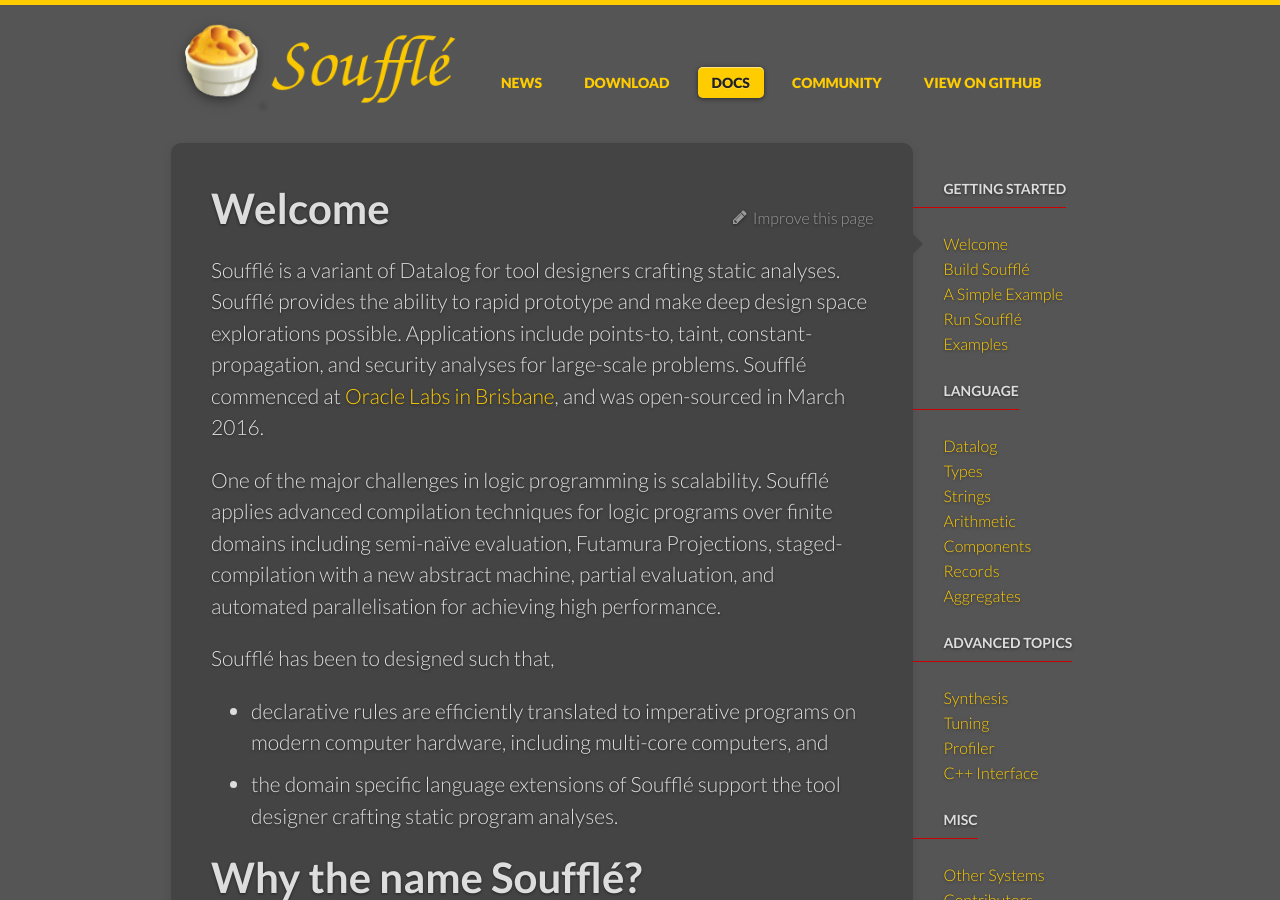
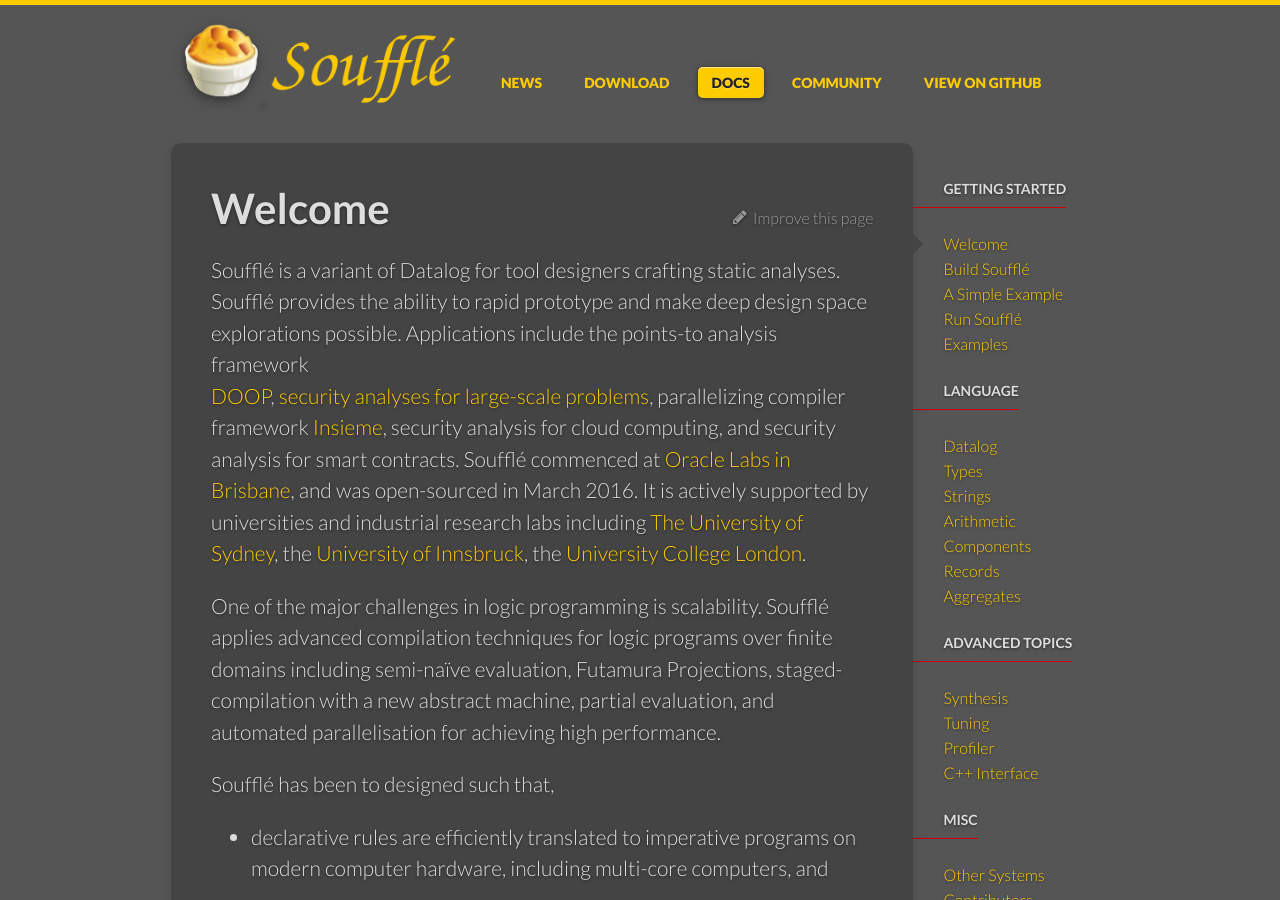
Before and after one commit to souffle-lang/souffle-lang.github.io, a Jekyll site: the page built from _docs/index.md, in a window 1280 px wide and 900 px high. Built offline with Jekyll 4.4.1, drawn with Linux system fonts in a browser that asks for light colours; emoji names are drawn with the system emoji font.

Commit message:
added attributions

```diff
--- a/_docs/index.md
+++ b/_docs/index.md
@@ -6,7 +6,12 @@ redirect_from: /docs/index.html
 ---
 Soufflé is a variant of Datalog for tool designers crafting static analyses.
 Soufflé provides the ability to rapid prototype and make deep design space explorations possible.
-Applications include points-to, taint, constant-propagation, and security analyses for large-scale problems. Soufflé commenced at [Oracle Labs in Brisbane](https://github.com/oracle/souffle/wiki/Contributors), and was open-sourced in March 2016.
+Applications include the points-to analysis framework
+ [DOOP](https://bitbucket.org/yanniss/doop),
+[security analyses for large-scale problems](https://labs.oracle.com/pls/apex/f?p=labs:49:::::P49_PROJECT_ID:122),
+parallelizing compiler framework [Insieme](http://www.insieme-compiler.org),
+ security analysis for cloud computing, and security analysis for smart contracts.
+Soufflé commenced at [Oracle Labs in Brisbane](https://github.com/oracle/souffle/wiki/Contributors), and was open-sourced in March 2016. It is actively supported by universities and industrial research labs including [The University of Sydney](http://sydney.edu.au), the [University of Innsbruck](https://www.uibk.ac.at/index.html.en), the [University College London](https://www.ucl.ac.uk).
 
 One of the major challenges in logic programming is scalability.
 Soufflé applies advanced compilation techniques for logic programs over finite domains including semi-naïve evaluation, Futamura Projections, staged-compilation with a new abstract machine, partial evaluation, and automated parallelisation for achieving high performance.
```
